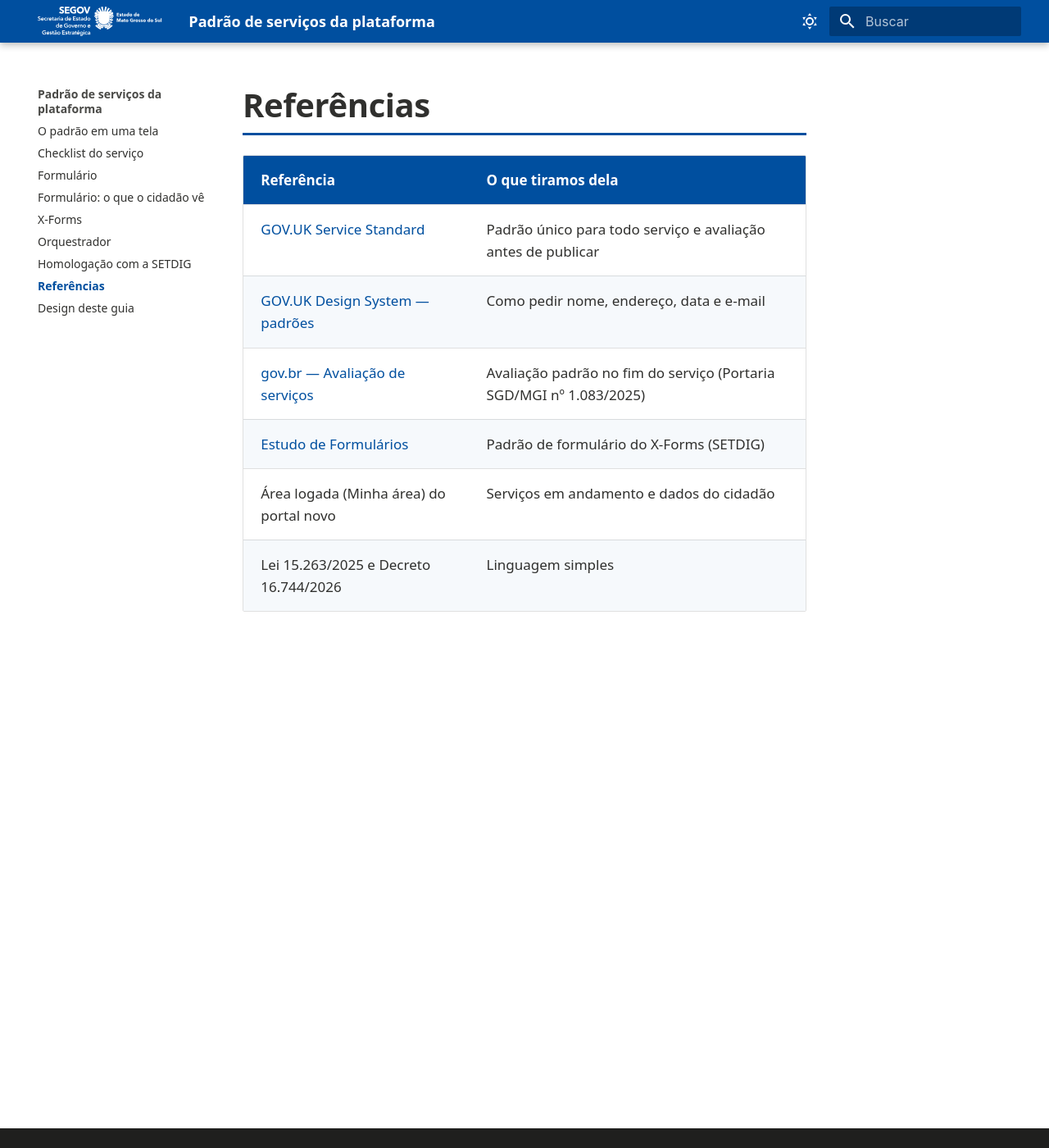
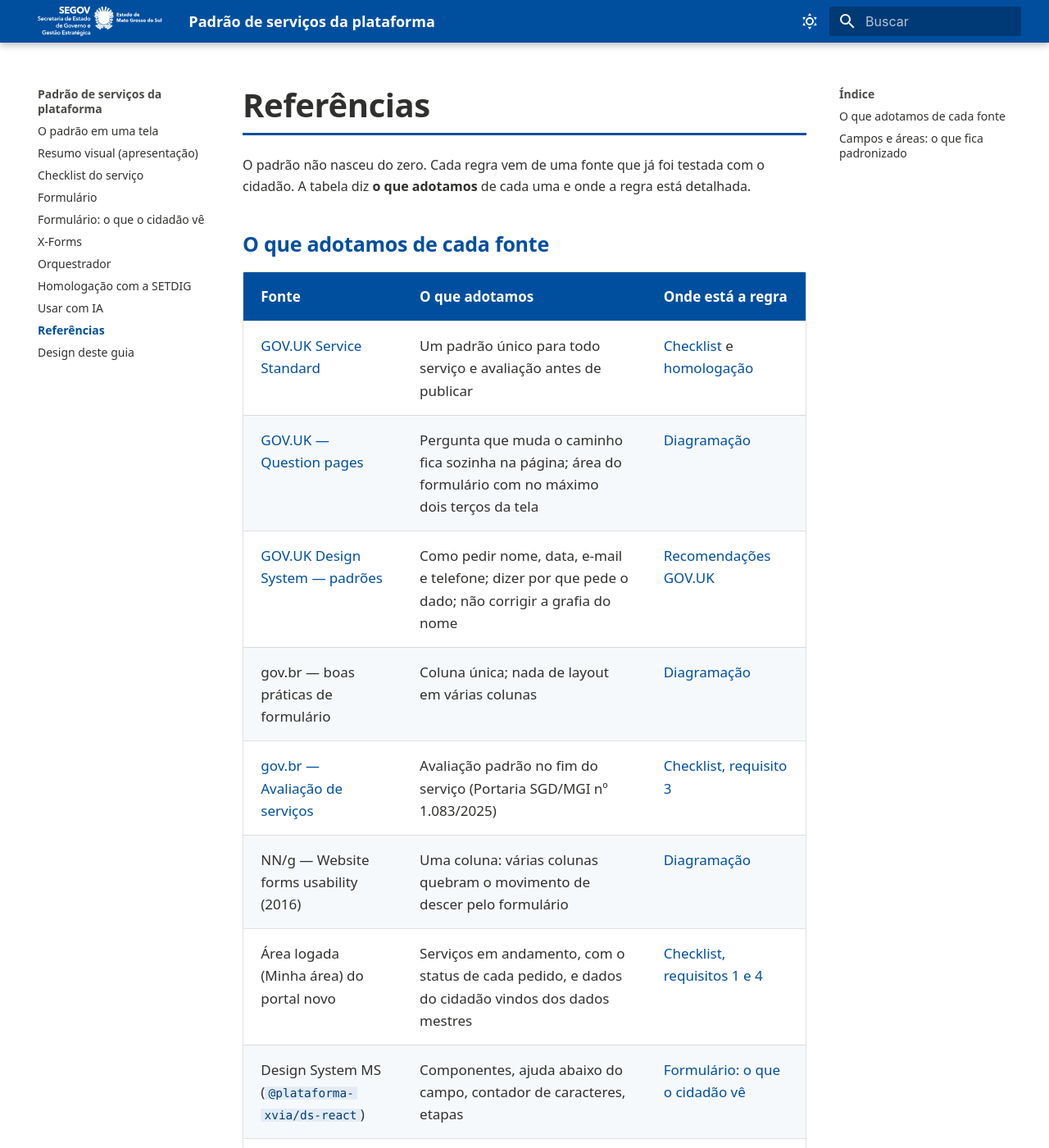
Before and after one commit to fabioramos-02/padrao-servicos-plataforma, an MkDocs documentation site: the page built from docs/referencias.md, in a window 1280 px wide and 1400 px high. Shown: the whole window at 82% size. Built offline with MkDocs 1.6.1 and Material for MkDocs 9.7.7, drawn with Linux system fonts in a browser that asks for light colours; some of the changed text lies outside the part shown.

Commit message:
docs: guia para IA (AGENTS.md), llms.txt, referências ampliadas e atalho da apresentação no menu

```diff
--- a/docs/referencias.md
+++ b/docs/referencias.md
@@ -1,10 +1,36 @@
 # Referências
 
-| Referência | O que tiramos dela |
-|---|---|
-| [GOV.UK Service Standard](https://www.gov.uk/service-manual/service-standard) | Padrão único para todo serviço e avaliação antes de publicar |
-| [GOV.UK Design System — padrões](https://design-system.service.gov.uk/patterns/) | Como pedir nome, endereço, data e e-mail |
-| [gov.br — Avaliação de serviços](https://www.gov.br/governodigital/pt-br/transformacao-digital/central-de-qualidade) | Avaliação padrão no fim do serviço (Portaria SGD/MGI nº 1.083/2025) |
-| [Estudo de Formulários](https://fabioramos-02.github.io/estudo-formularios/) | Padrão de formulário do X-Forms (SETDIG) |
-| Área logada (Minha área) do portal novo | Serviços em andamento e dados do cidadão |
-| Lei 15.263/2025 e Decreto 16.744/2026 | Linguagem simples |
+O padrão não nasceu do zero. Cada regra vem de uma fonte que já foi testada com o cidadão. A tabela diz **o que
+adotamos** de cada uma e onde a regra está detalhada.
+
+## O que adotamos de cada fonte
+
+| Fonte | O que adotamos | Onde está a regra |
+|---|---|---|
+| [GOV.UK Service Standard](https://www.gov.uk/service-manual/service-standard) | Um padrão único para todo serviço e avaliação antes de publicar | [Checklist](checklist.md) e [homologação](homologacao.md) |
+| [GOV.UK — Question pages](https://design-system.service.gov.uk/patterns/question-pages/) | Pergunta que muda o caminho fica sozinha na página; área do formulário com no máximo dois terços da tela | [Diagramação](https://fabioramos-02.github.io/estudo-formularios/01-diagramacao/) |
+| [GOV.UK Design System — padrões](https://design-system.service.gov.uk/patterns/) | Como pedir nome, data, e-mail e telefone; dizer por que pede o dado; não corrigir a grafia do nome | [Recomendações GOV.UK](https://fabioramos-02.github.io/estudo-formularios/andamento/recomendacoesGOVUK/) |
+| gov.br — boas práticas de formulário | Coluna única; nada de layout em várias colunas | [Diagramação](https://fabioramos-02.github.io/estudo-formularios/01-diagramacao/) |
+| [gov.br — Avaliação de serviços](https://www.gov.br/governodigital/pt-br/transformacao-digital/central-de-qualidade) | Avaliação padrão no fim do serviço (Portaria SGD/MGI nº 1.083/2025) | [Checklist, requisito 3](checklist.md#3-termina-com-a-avaliacao-de-servicos) |
+| NN/g — Website forms usability (2016) | Uma coluna: várias colunas quebram o movimento de descer pelo formulário | [Diagramação](https://fabioramos-02.github.io/estudo-formularios/01-diagramacao/) |
+| Área logada (Minha área) do portal novo | Serviços em andamento, com o status de cada pedido, e dados do cidadão vindos dos dados mestres | [Checklist, requisitos 1 e 4](checklist.md) |
+| Design System MS (`@plataforma-xvia/ds-react`) | Componentes, ajuda abaixo do campo, contador de caracteres, etapas | [Formulário: o que o cidadão vê](formulario-renderizacao.md) |
+| Lei 15.263/2025 e Decreto 16.744/2026 | Linguagem simples em rótulos, ajudas e mensagens | [Formulário](formulario.md) |
+| [Estudo de Formulários](https://fabioramos-02.github.io/estudo-formularios/) | O padrão de formulário do X-Forms, testado nos 14 formulários da SETDIG | [Formulário](formulario.md) |
+
+## Campos e áreas: o que fica padronizado
+
+| Ponto | Regra | Fonte |
+|---|---|---|
+| Coluna | Um campo por linha, sempre | gov.br, GOV.UK, NN/g |
+| Largura | A caixa tem o tamanho da resposta: CEP e número curtos, nome e e-mail longos. Texto longo usa caixa de várias linhas | GOV.UK |
+| Área do formulário | No máximo dois terços da tela no computador e a largura toda no celular | GOV.UK |
+| Limite de caracteres | Todo campo tem limite, conferido também no servidor; texto longo mostra o contador | DS MS, [checklist, requisito 6](checklist.md#6-protege-os-campos) |
+| Espaço entre campos | O do DS MS, sem espaçamento próprio | DS MS |
+| Ajuda e erro | Abaixo do campo, no mesmo lugar | DS MS |
+| Agrupamento | Etapas por assunto, com cerca de 8 campos cada, e título que diz o que se pede | GOV.UK, Estudo de Formulários |
+| Obrigatório | Asterisco no obrigatório e "(opcional)" no rótulo do opcional | Estudo de Formulários |
+| Botões | Um botão principal por etapa, com verbo: "Continuar" e, no fim, "Enviar solicitação" | GOV.UK |
+
+O que o Design System ainda não tem (largura por conteúdo, máscara e grupo de radio) está em
+[Formulário: o que o cidadão vê](formulario-renderizacao.md#o-design-system-ja-tem-os-componentes).
--- a/mkdocs.yml
+++ b/mkdocs.yml
@@ -54,11 +54,13 @@ markdown_extensions:
 
 nav:
   - O padrão em uma tela: index.md
+  - "Resumo visual (apresentação)": https://fabioramos-02.github.io/padrao-servicos-plataforma/apresentacao/
   - Checklist do serviço: checklist.md
   - Formulário: formulario.md
   - "Formulário: o que o cidadão vê": formulario-renderizacao.md
   - X-Forms: xforms.md
   - Orquestrador: orquestrador.md
   - Homologação com a SETDIG: homologacao.md
+  - Usar com IA: ia.md
   - Referências: referencias.md
   - Design deste guia: design.md
```
Also changed, not shown: docs/ia.md (added, +39 -0 lines), docs/ia/agents.txt (added, +77 -0 lines), docs/llms.txt (added, +21 -0 lines).
